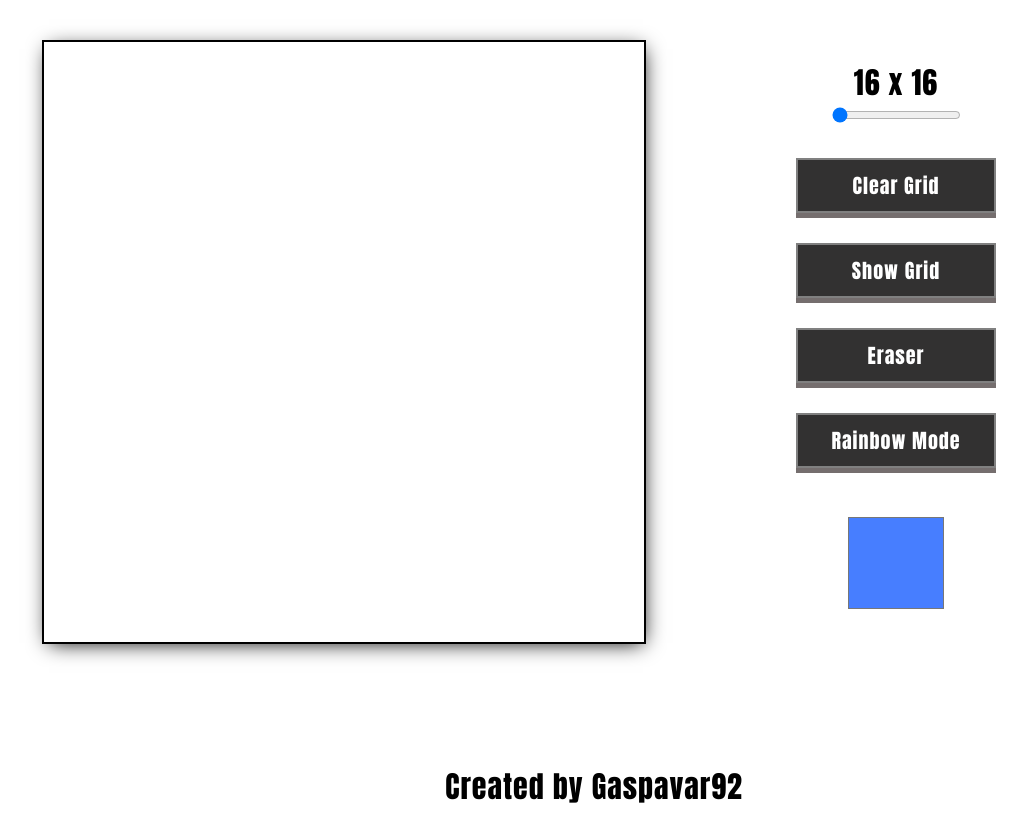
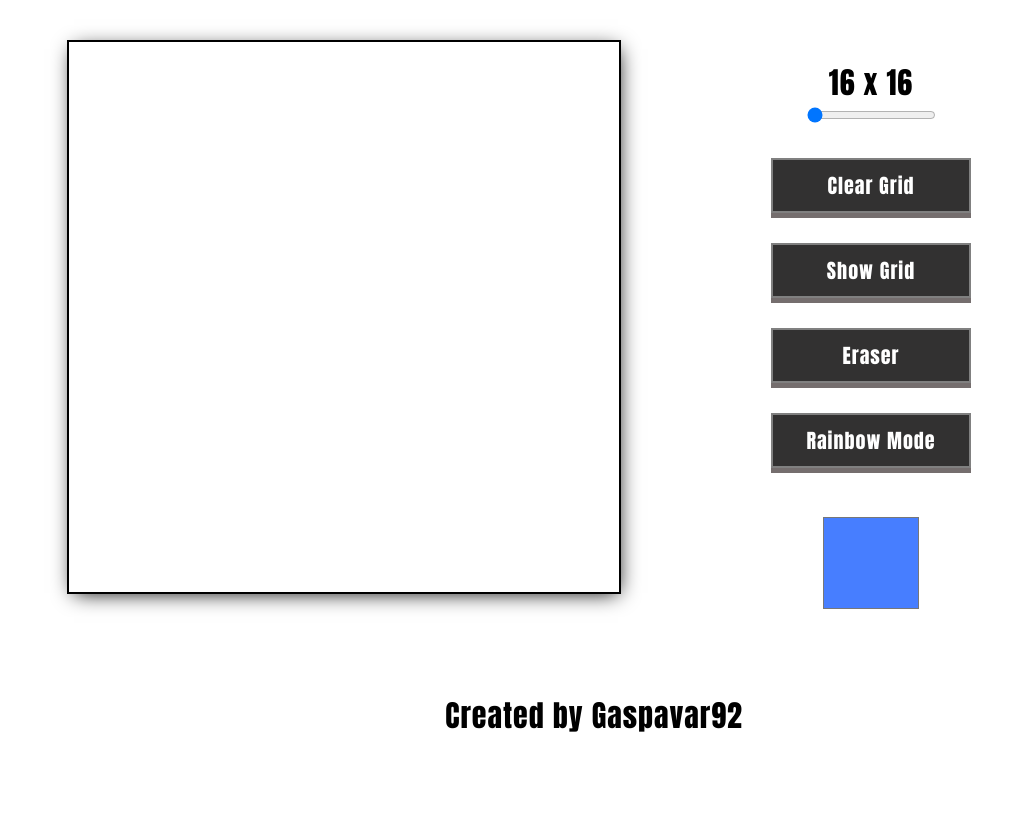
Before and after one commit to Gaspavar92/sketchGrid, a plain HTML site: page index.html in a window 1280 px wide. Shown: the part 250-1067 px from the top of the page, without its empty margins (46-1073 px from the left). After the commit the page ends 996 px from the top, so only its background shows below. Drawn offline with Linux system fonts and the light colour scheme.

Commit message:
Added background color

```diff
--- a/style.css
+++ b/style.css
@@ -8,6 +8,7 @@ body {
     display:flex;
     flex-direction: column;
     align-items: center;
+    background-color: white;
 }
 
 h1 {
@@ -32,8 +33,8 @@ h2 {
     display: grid;
     grid-template-columns: repeat(16, 1fr);
     border: 2px solid black;
-    width: 600px;
-    height: 600px;
+    width: 550px;
+    height: 550px;
     box-shadow: 2px 4px 20px -5px black;
     margin-top: 20px;
 }
@@ -92,7 +93,7 @@ h2 {
 }
 
 footer {
-    margin-top: 120px;
+    margin-top: 80px;
     font-size: 30px;
 }
 
```
